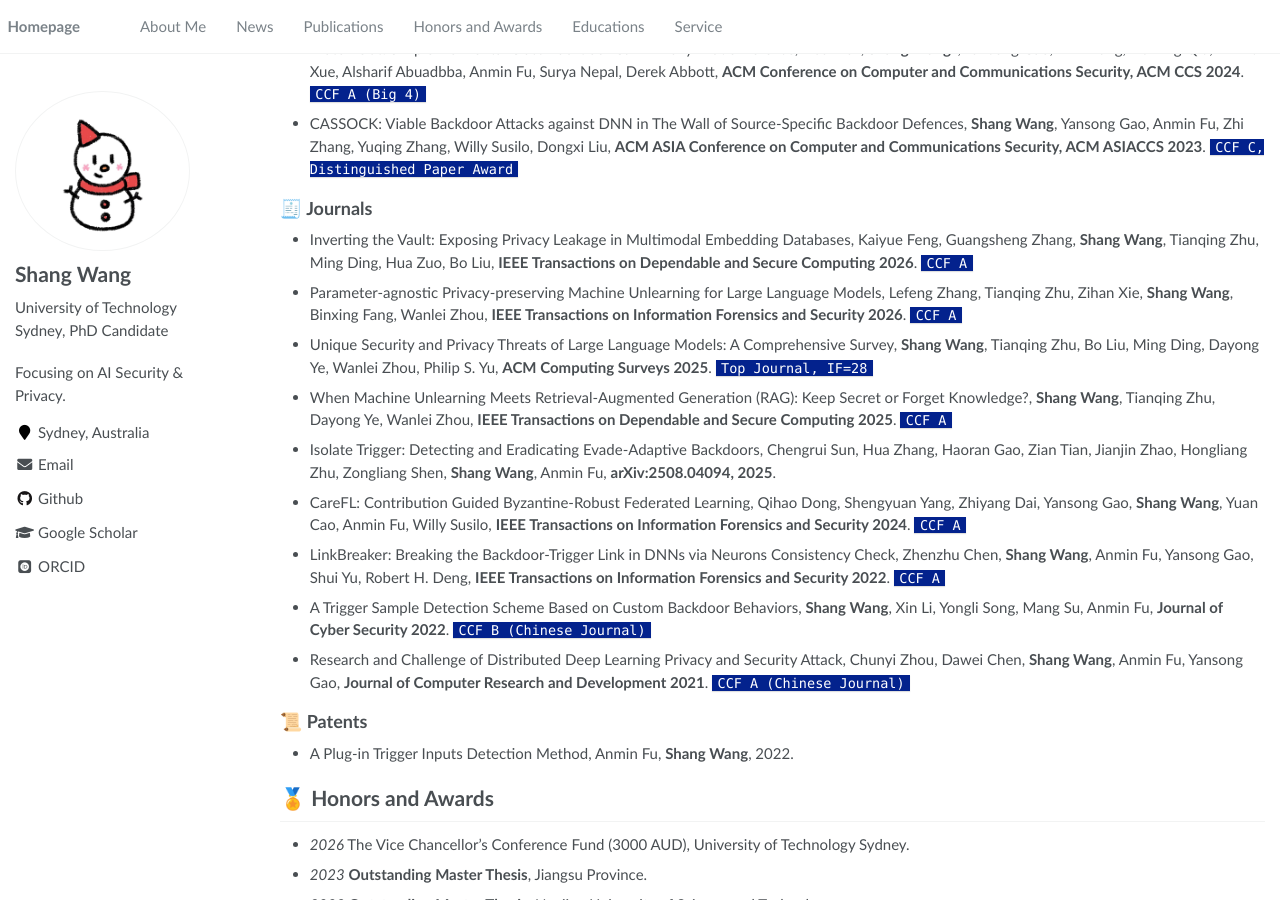
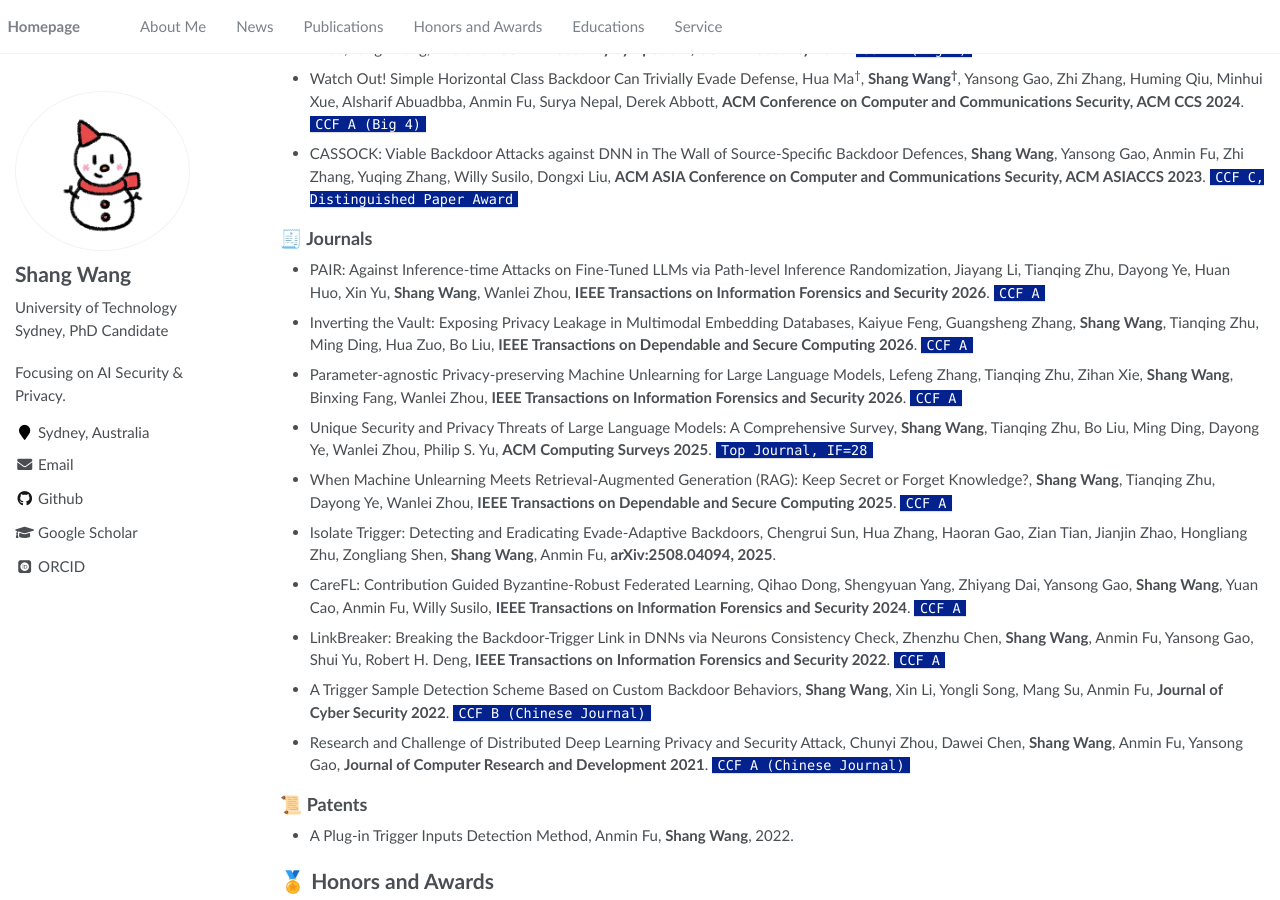
Before and after one commit to shihe98/shihe98.github.io, a Jekyll site: the page built from _pages/about.md, in a window 1280 px wide and 900 px high, scrolled down 2666 px. Built offline with Jekyll 4.4.1, drawn with Linux system fonts in a browser that asks for light colours; some web fonts are replaced; comment, search, counter and statistics services are not loaded; some of the changed text lies outside the part shown.

Commit message:
Update about.md

```diff
--- a/_pages/about.md
+++ b/_pages/about.md
@@ -22,6 +22,7 @@ My research centers on **AI Security & Privacy**, with a particular focus on **b
 
 # 🔥 News
 
+- *2026.10*: 🎉🎉 Our paper on defending fine-tuned LLMs against inference-time attacks accepted by **IEEE TIFS 2026** (CCF A).
 - *2026.09*: 📝 Our paper on privacy leakage in embedding databases accepted by **IEEE TDSC 2026** (CCF A).
 - *2026.06*: 🤝 Invited to serve as a **PC Member** for **USENIX Security 2027**.
 - *2026.06*: 📝 Our paper on parameter-agnostic LLM unlearning accepted by **IEEE TIFS 2026** (CCF A).
@@ -125,6 +126,7 @@ CASSOCK: Viable Backdoor Attacks against DNN in The Wall of Source-Specific Back
 
 ## 🧾 Journals
 
+- PAIR: Against Inference-time Attacks on Fine-Tuned LLMs via Path-level Inference Randomization, Jiayang Li, Tianqing Zhu, Dayong Ye, Huan Huo, Xin Yu, **Shang Wang**, Wanlei Zhou, **IEEE Transactions on Information Forensics and Security 2026**. `CCF A`
 - Inverting the Vault: Exposing Privacy Leakage in Multimodal Embedding Databases, Kaiyue Feng, Guangsheng Zhang, **Shang Wang**, Tianqing Zhu, Ming Ding, Hua Zuo, Bo Liu, **IEEE Transactions on Dependable and Secure Computing 2026**. `CCF A`
 - Parameter-agnostic Privacy-preserving Machine Unlearning for Large Language Models, Lefeng Zhang, Tianqing Zhu, Zihan Xie, **Shang Wang**, Binxing Fang, Wanlei Zhou, **IEEE Transactions on Information Forensics and Security 2026**. `CCF A`
 - Unique Security and Privacy Threats of Large Language Models: A Comprehensive Survey, **Shang Wang**, Tianqing Zhu, Bo Liu, Ming Ding, Dayong Ye, Wanlei Zhou, Philip S. Yu, **ACM Computing Surveys 2025**. `Top Journal, IF=28`
```
